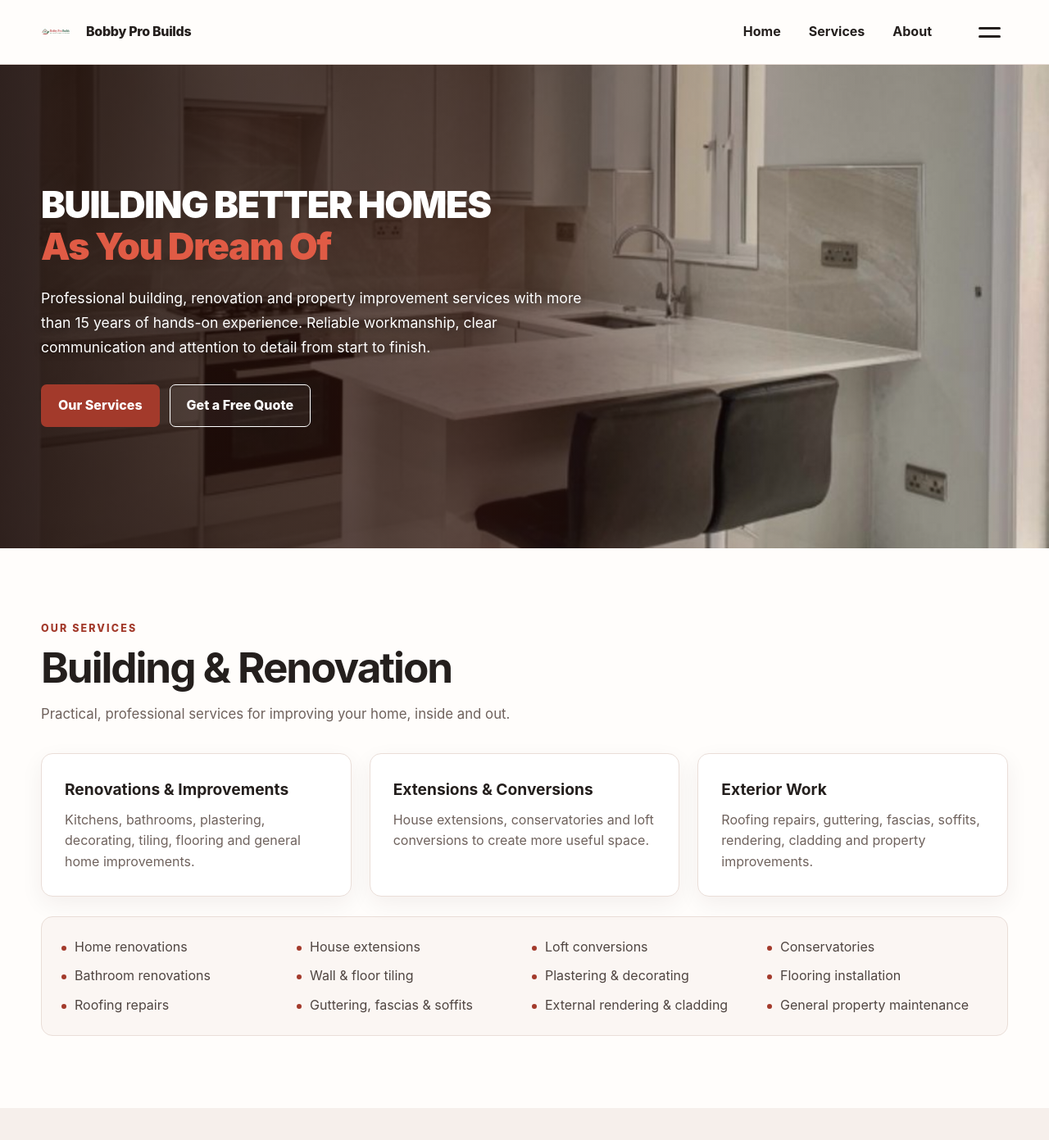
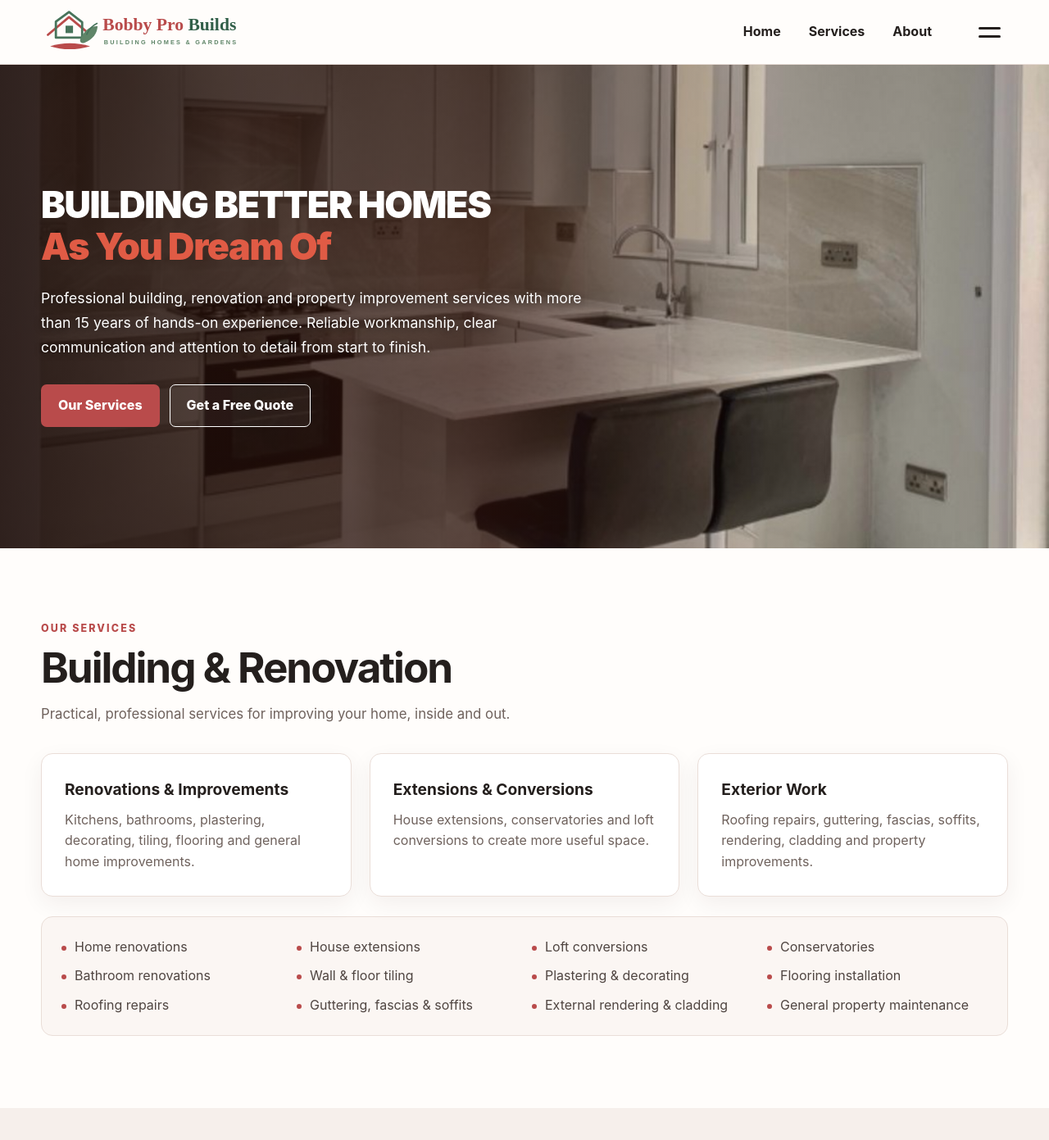
Before and after one commit to arsalanbobby/Bobby-Pro-Builds, a Jekyll site: the page built from index.md, in a window 1280 px wide and 1400 px high. Shown: the top 1391 px of the window at 82% size. Built offline with Jekyll 4.4.1, drawn with Linux system fonts in a browser that asks for light colours.

Commit message:
Lighten brand colours and enlarge full header logo

```diff
--- a/assets/css/style.css
+++ b/assets/css/style.css
@@ -1,7 +1,7 @@
 :root{
-  --brand:#a33a2b;
-  --brand-dark:#5e241d;
-  --brand-soft:#f3e7e1;
+  --brand:#b94b4b;
+  --brand-dark:#315f49;
+  --brand-soft:#f4eee9;
   --ink:#241f1d;
   --muted:#6f625d;
   --paper:#fffdfb;
@@ -20,8 +20,8 @@ a{color:inherit}
 
 .site-header{position:sticky;top:0;z-index:50;background:rgba(255,253,251,.98);border-bottom:1px solid var(--line);backdrop-filter:blur(10px)}
 .nav-wrap{height:78px;display:flex;align-items:center;gap:28px}
-.brand{display:flex;align-items:center;gap:11px;text-decoration:none;font-weight:850;letter-spacing:-.02em}
-.brand img{width:44px;height:44px}
+.brand{display:flex;align-items:center;text-decoration:none}.brand span{display:none}
+.brand img{width:300px;height:auto;max-height:68px}
 .main-nav{display:flex;align-items:center;gap:8px;margin-left:auto}
 .main-nav a{text-decoration:none;font-weight:750;padding:10px 13px;border-radius:8px}
 .main-nav a:hover{background:var(--brand-soft);color:var(--brand-dark)}
@@ -95,8 +95,8 @@ a{color:inherit}
 @media(max-width:820px){
   .container{width:min(calc(100% - 28px),var(--max))}
   .nav-wrap{height:70px;gap:10px}
-  .brand img{width:39px;height:39px}
-  .brand span{font-size:.94rem}
+  .brand img{width:235px;max-height:58px}
+
   .main-nav{gap:0}
   .main-nav a{padding:8px 7px;font-size:.86rem}
   .quick-menu-toggle{width:42px;height:42px;margin-left:0}
@@ -113,7 +113,7 @@ a{color:inherit}
   .panel{top:82px;right:16px}
 }
 @media(max-width:560px){
-  .brand span{max-width:105px;line-height:1.05}
+
   .main-nav a{font-size:.78rem;padding:7px 5px}
   .hero-title,.hero h1{font-size:1.85rem}
   .service-list{grid-template-columns:1fr}
```
